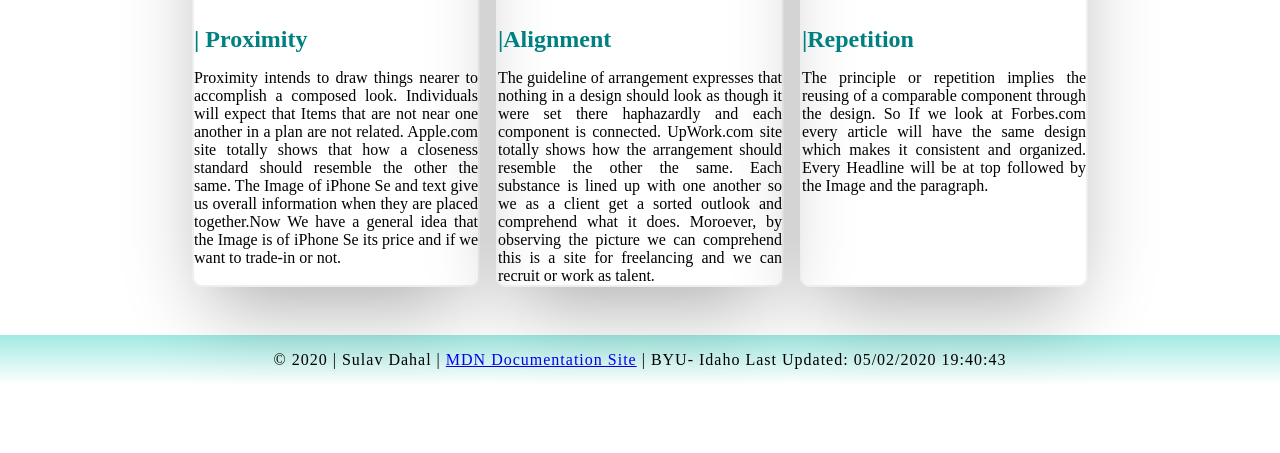
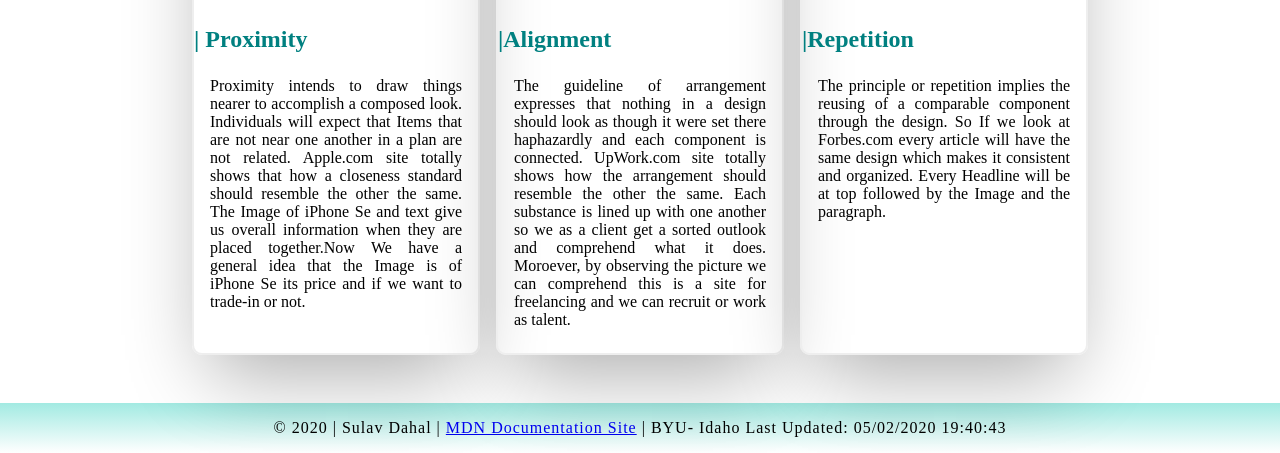
Before and after one commit to Its-suLav-D/Its-suLav-D.github.io, a plain HTML site: page Week02/design.html in a window 1280 px wide. Shown: the part 778-1231 px from the top of the page. Before the commit the page ends 1163 px from the top, so only its background shows below. Drawn offline with Linux system fonts and the light colour scheme.

Commit message:
Padding to paragraph

```diff
--- a/Week02/design.css
+++ b/Week02/design.css
@@ -22,12 +22,16 @@ header .author {
 }
 
 .container .primary .title,
-.container .primary .site,
-.container .primary .paragraph {
+.container .primary .site
+ {
     margin-top: 1em;
     text-align: justify;
 }
 
+.container .primary .paragraph {
+  padding: 1.5em 1em;
+  text-align: justify;
+}
 .primary .title {
     color:teal;
 }
```
